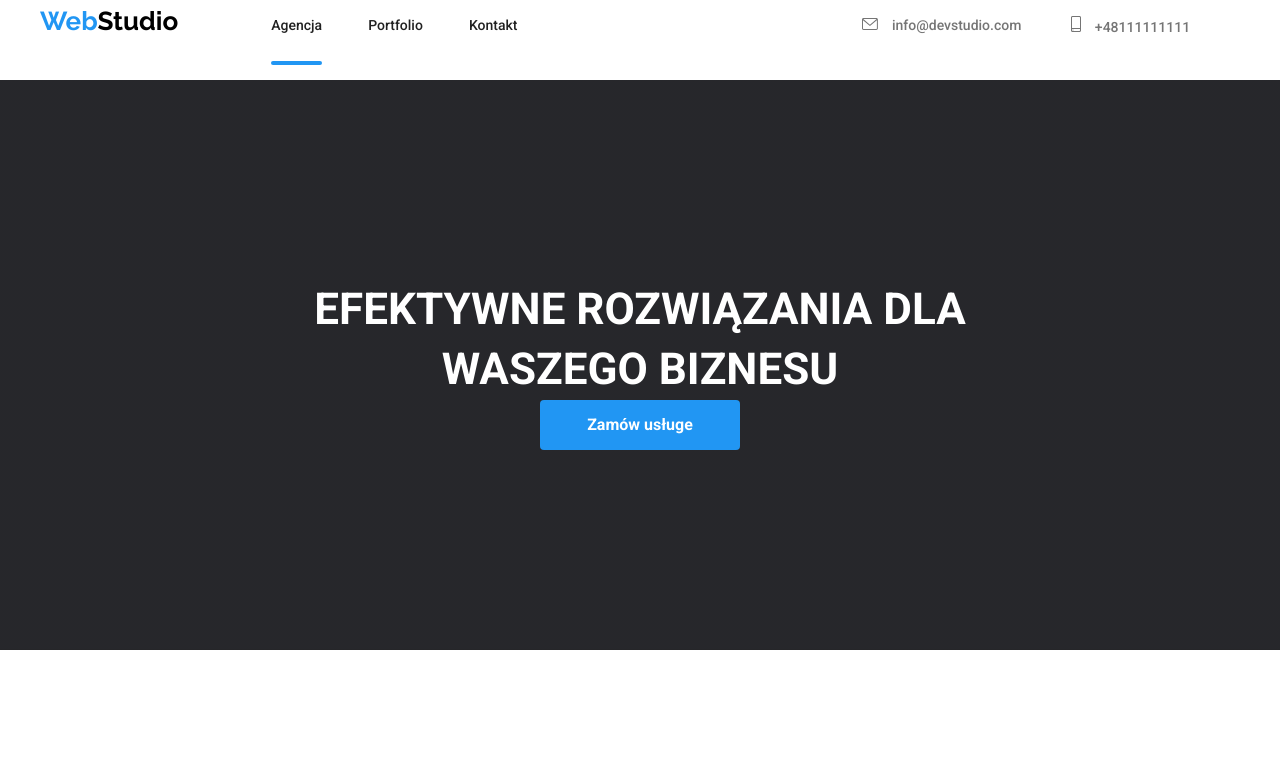
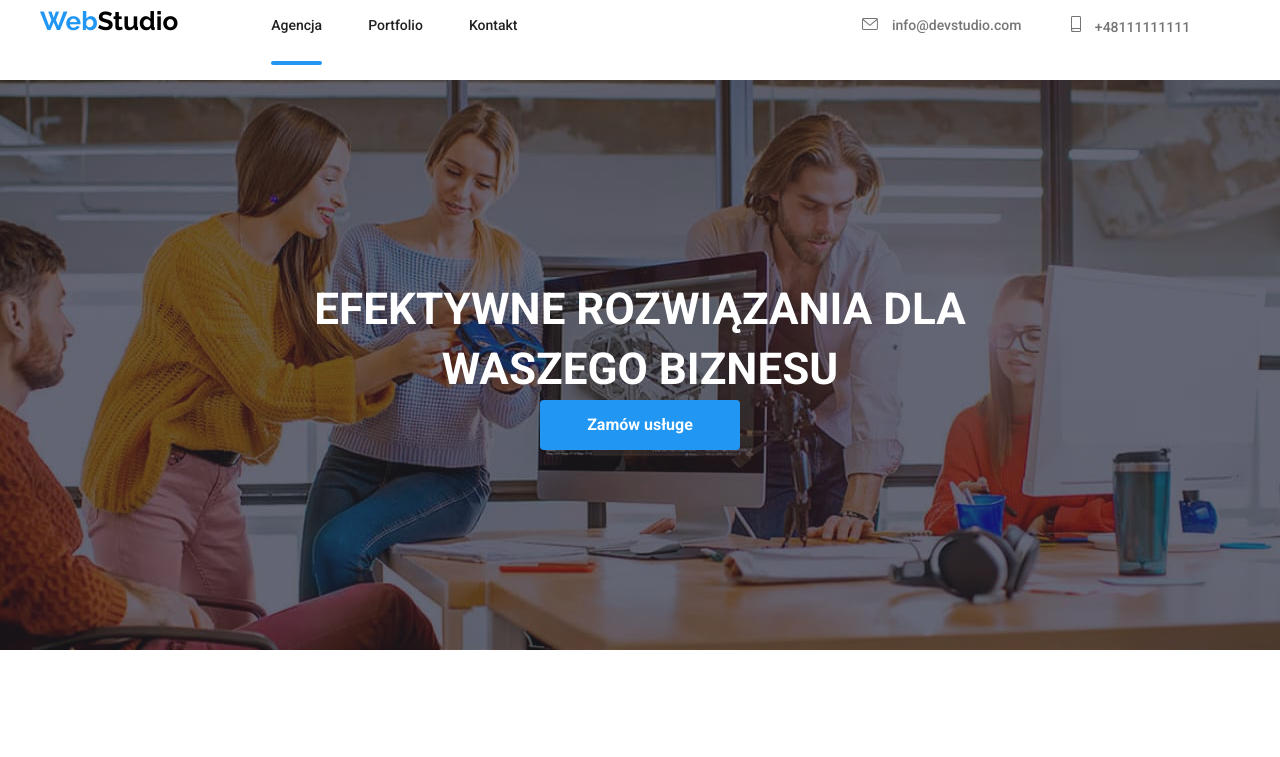
Before and after one commit to JakubBauer/goit-markup-hw-06, a plain HTML site: page index.html in a window 1280 px wide. Shown: the top 757 px of the page. Drawn offline with nearby package versions, Linux system fonts and the light colour scheme.

Commit message:
zdjęcie

```diff
--- a/css/style.css
+++ b/css/style.css
@@ -203,7 +203,7 @@ ul {
   margin: 0 auto;
   text-align: center;
   background-image: linear-gradient(rgba(47, 48, 58, 0.4), rgba(47, 48, 58, 0.4)),
-    url(/images/img-tło.jpg);
+    url(/images/tło-img.jpg);
   background-size: 1600px;
   background-repeat: no-repeat;
   background-position: center;
```
